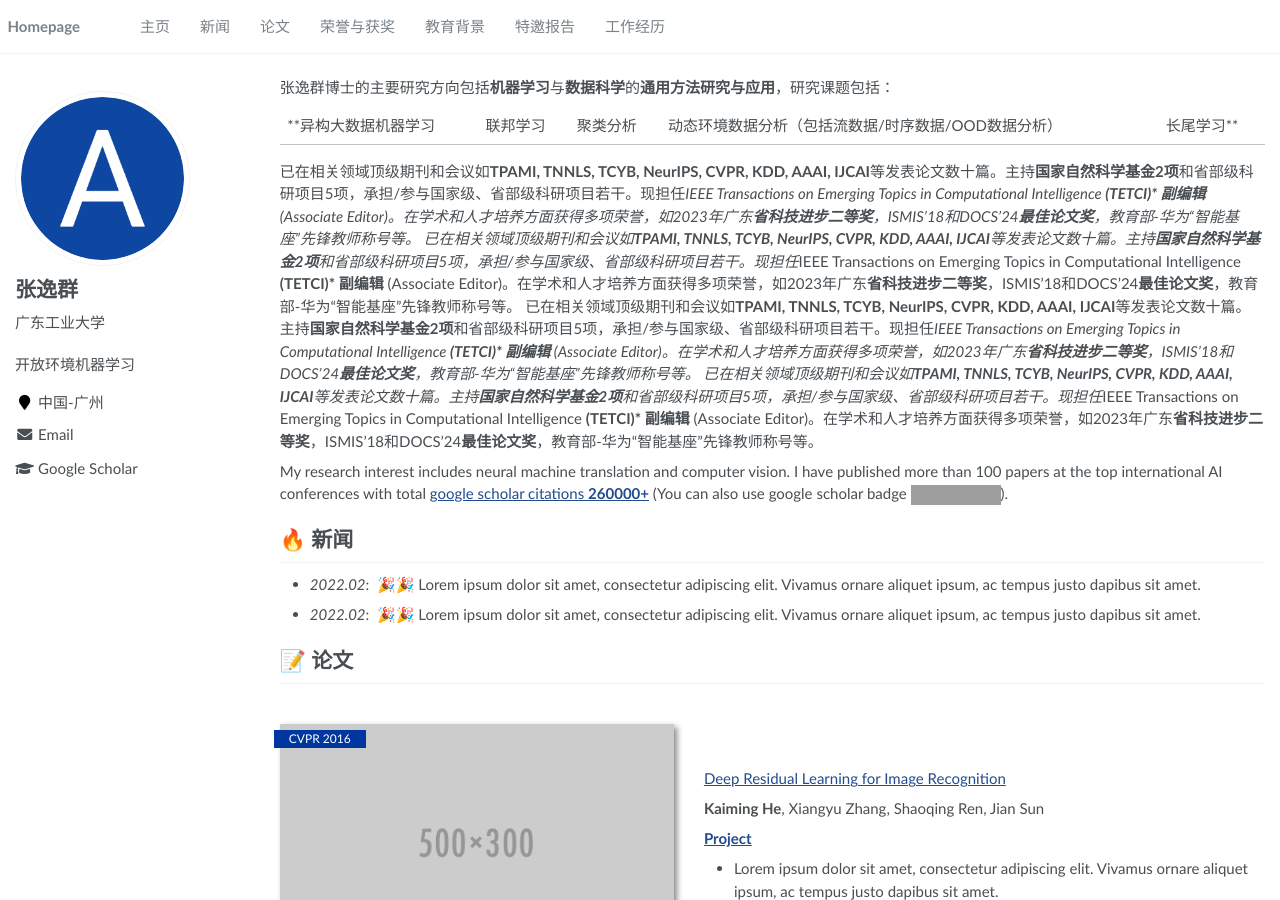
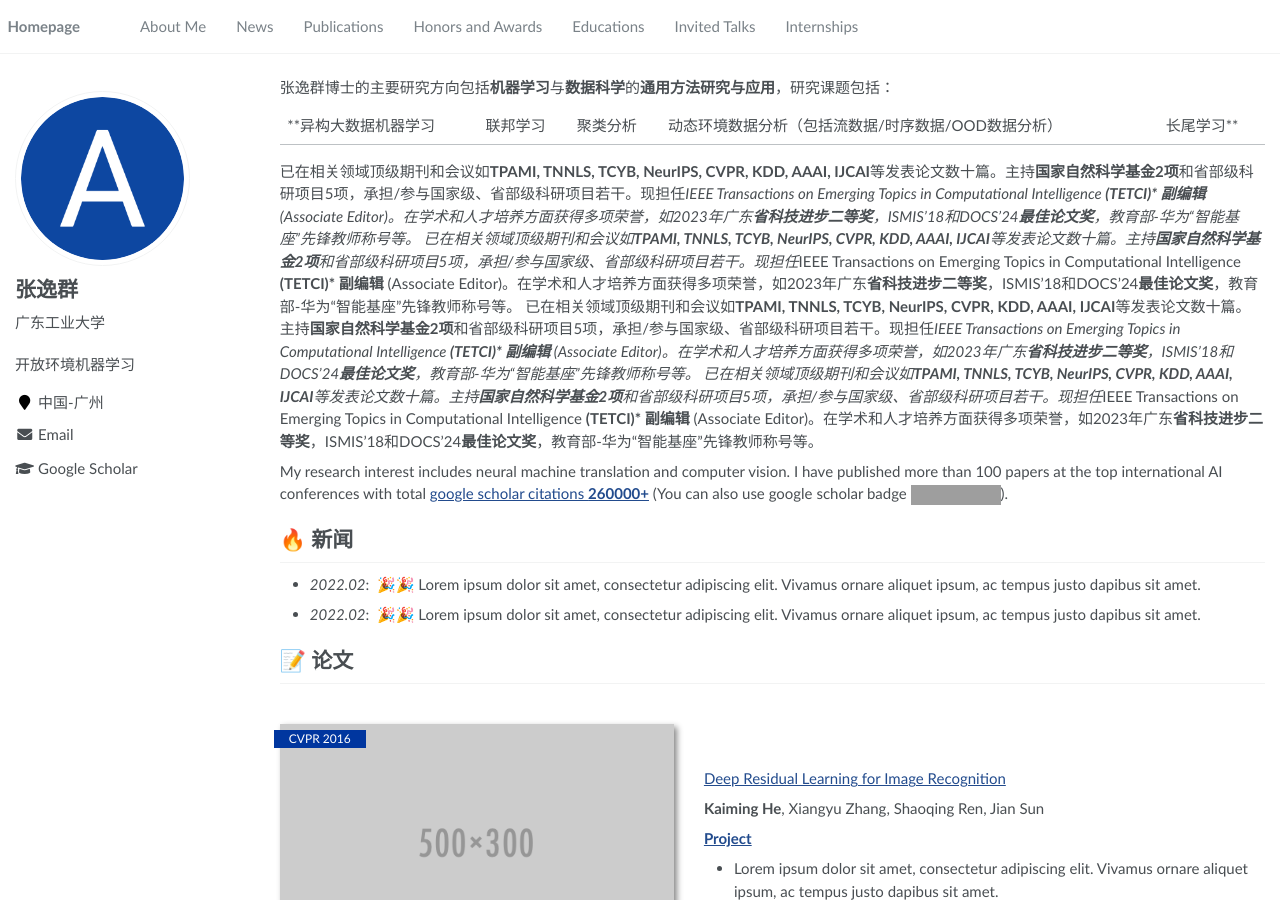
Before and after one commit to yqzhang-Zz/zh, a Jekyll site: the page built from _pages/about.md, in a window 1280 px wide and 900 px high. Built offline with Jekyll 4.4.1, drawn with Linux system fonts in a browser that asks for light colours; grey boxes are pictures that could not be loaded.

Commit message:
Update navigation.yml

```diff
--- a/_data/navigation.yml
+++ b/_data/navigation.yml
@@ -1,23 +1,23 @@
 # main links links
 main:
 
-  - title: "主页"
-    url: "#about-me"
+  - title: "About Me"
+    url: "/#about-me"
 
-  - title: "新闻"
-    url: " "
+  - title: "News"
+    url: "/#-news"
 
-  - title: "论文"
-    url: " "
+  - title: "Publications"
+    url: "/#-publications"
 
-  - title: "荣誉与获奖"
-    url: " "
+  - title: "Honors and Awards"
+    url: "/#-honors-and-awards"
 
-  - title: "教育背景"
-    url: " "
+  - title: "Educations"
+    url: "/#-educations"
 
-  - title: "特邀报告"
-    url: " "
+  - title: "Invited Talks"
+    url: "/#-invited-talks"
 
-  - title: "工作经历"
-    url: " "
+  - title: "Internships"
+    url: "/#-internships"
```
